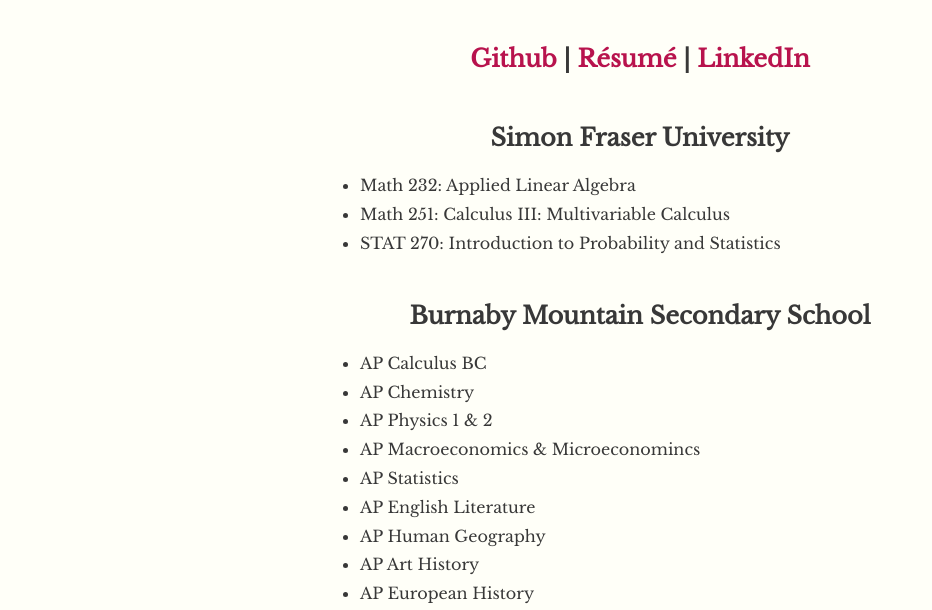
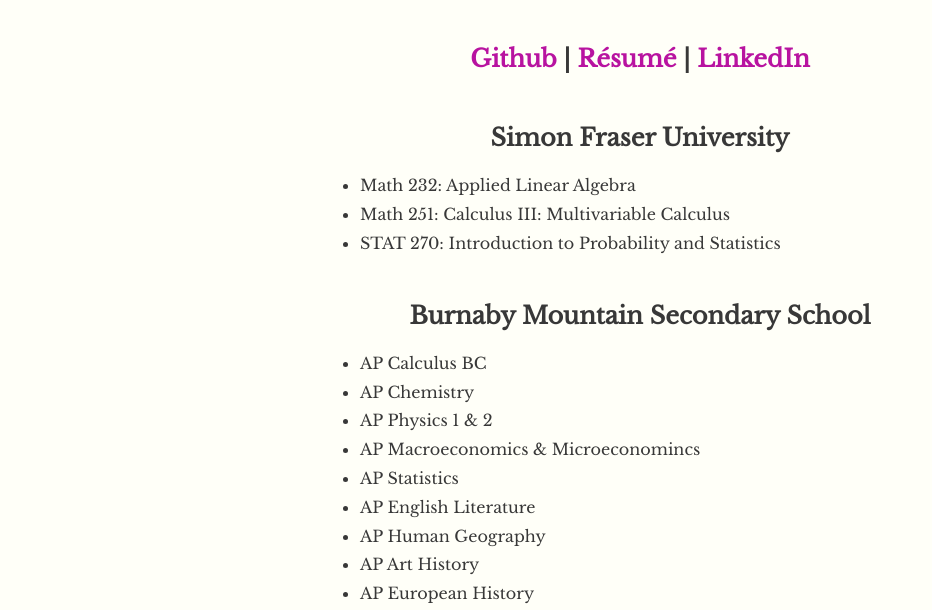
Before and after one commit to jerrys7/jerrys7.github.io, a plain HTML site: page index.html in a window 1280 px wide. Shown: the part 190-800 px from the top of the page, without its empty margins (0-932 px from the left). Drawn offline with nearby package versions, Linux system fonts and the light colour scheme.

Commit message:
Update styles.css

```diff
--- a/styles.css
+++ b/styles.css
@@ -14,7 +14,7 @@
 }
 
 a {
-  color: #B8134D;
+  color: #B813A0;
   text-decoration: none;
 }
 a:hover {
```
